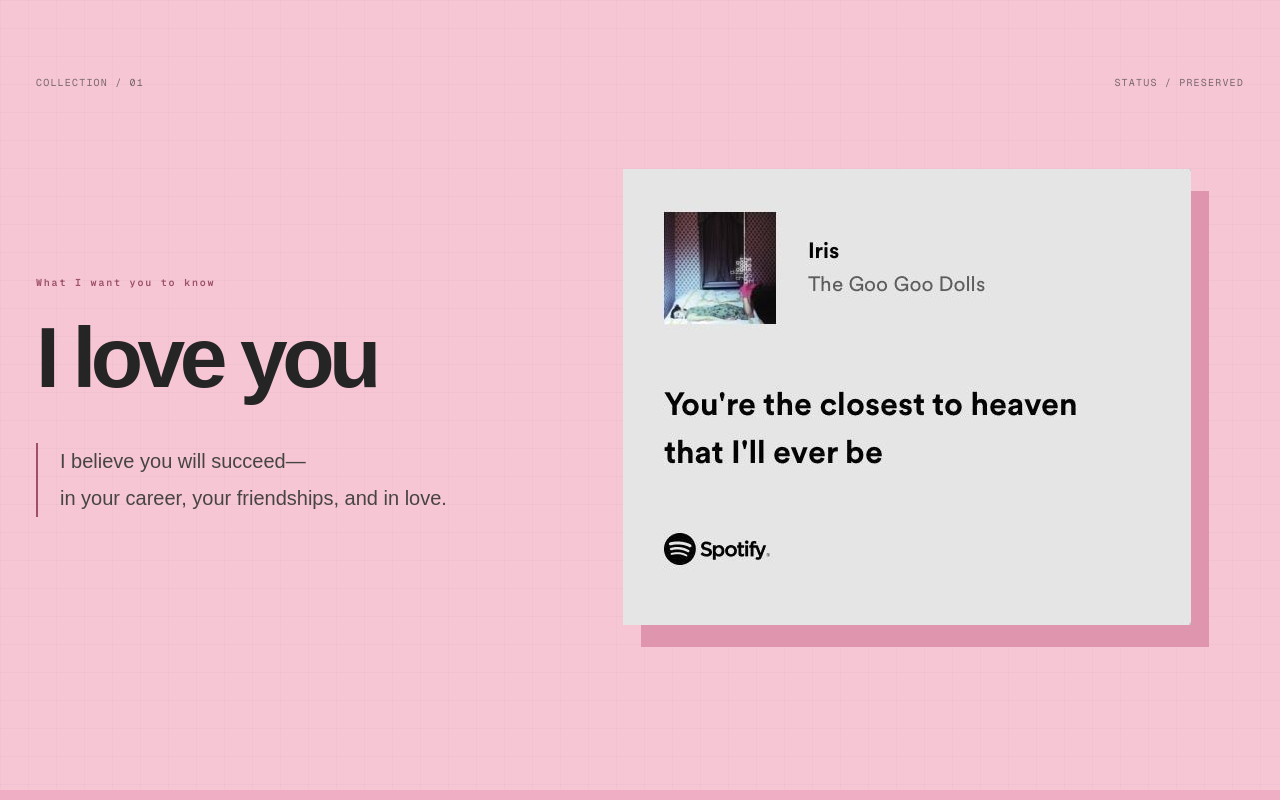
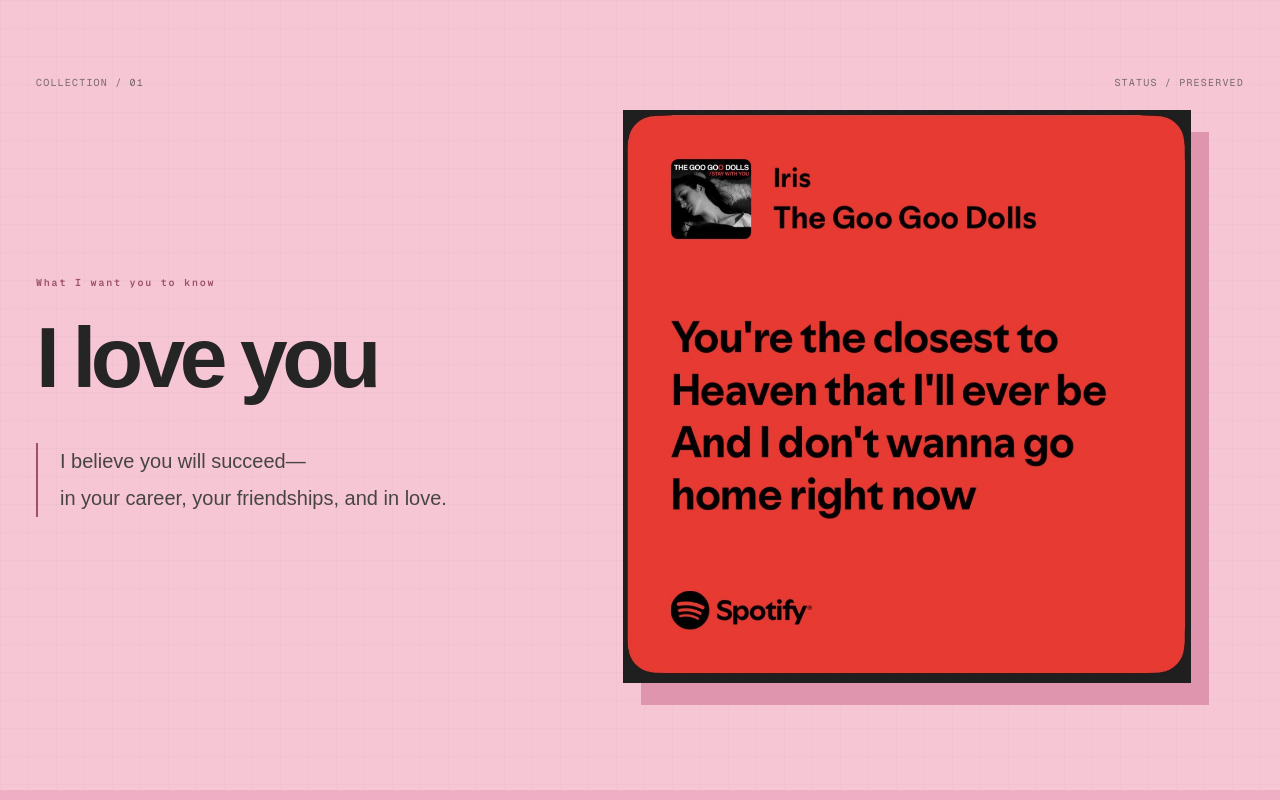
Before and after one commit to jeff960149-rgb/our-memory-archive, a Next.js app: page / in a window 1280 px wide. Shown: the top 800 px of the page. Built offline with nearby package versions, Linux system fonts and the light colour scheme.

Commit message:
Replace the hero lyric art with the red Iris card

```diff
--- a/app/page.tsx
+++ b/app/page.tsx
@@ -59,7 +59,7 @@ export default function Home() {
         </div>
         <img
           className="lyric-image-card"
-          src="/iris-lyrics.png"
+          src="/iris-lyrics-red.png"
           alt="Iris by The Goo Goo Dolls lyric card"
         />
       </section>
```
Also changed, not shown: public/iris-lyrics-red.png (added), 2 other files (tests, documents, lock files or other folders).
